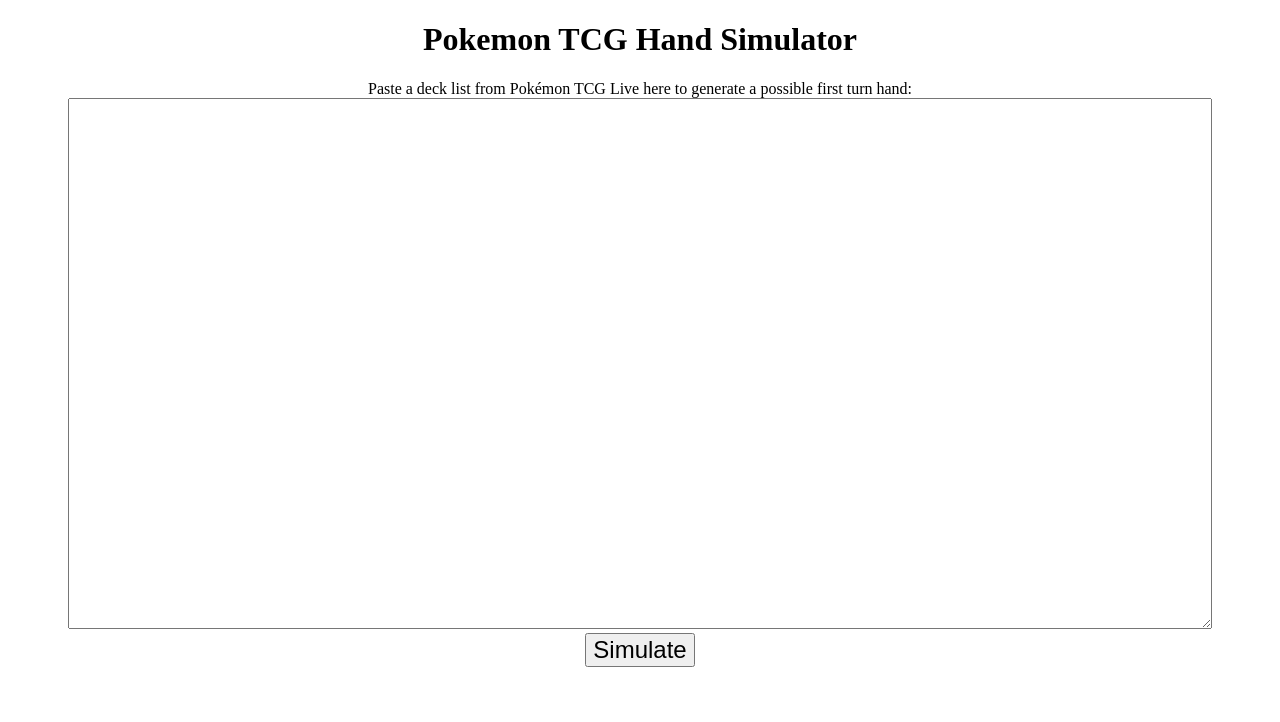
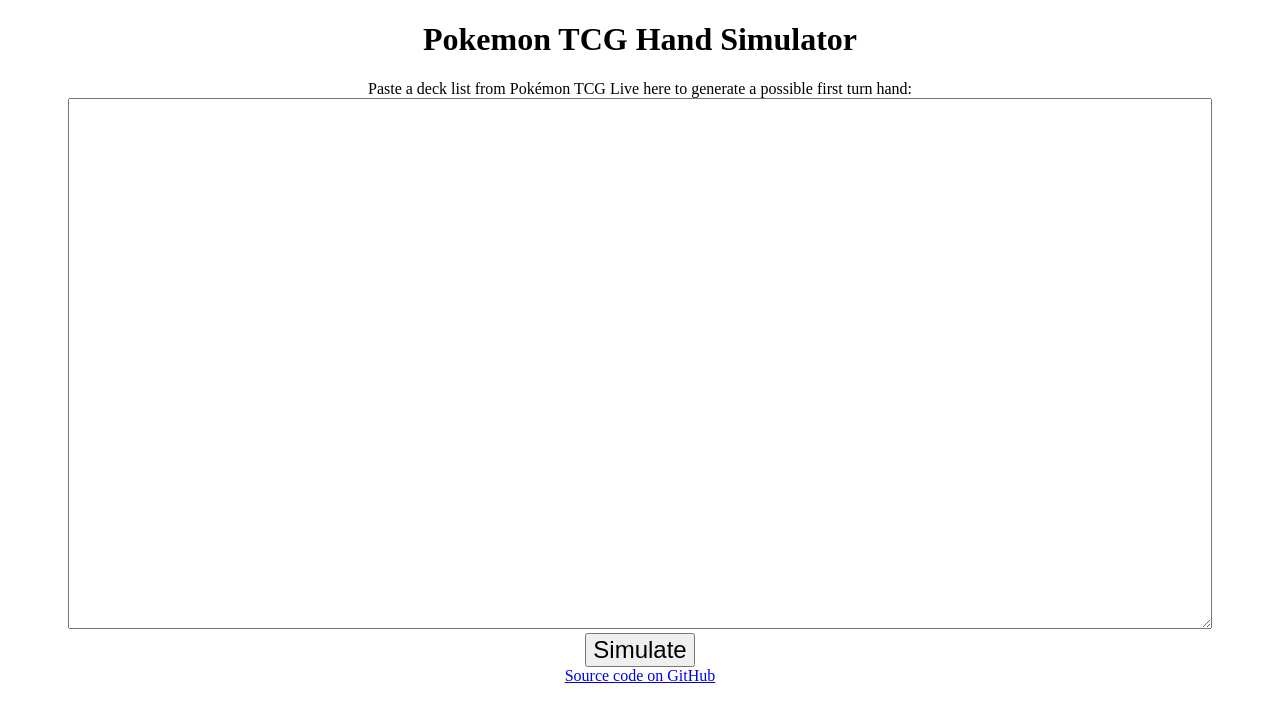
Before and after one commit to sharkwouter/pokemon-tcg-hand-simulator, a plain HTML site: page site/index.html in a window 1280 px wide. Drawn offline with Linux system fonts and the light colour scheme.

Commit message:
Add link to source code

```diff
--- a/site/index.html
+++ b/site/index.html
@@ -14,6 +14,9 @@
       Possible top deck:
       <div id="topdeck"></div>
     </div>
+    <footer>
+      <a href="https://github.com/sharkwouter/pokemon-tcg-hand-simulator/">Source code on GitHub</a>
+    </footer>
     <script src="simulate.js"></script>
   </body>
 </html>
```
